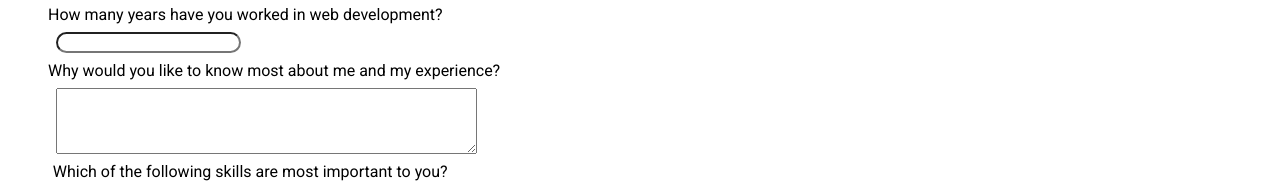
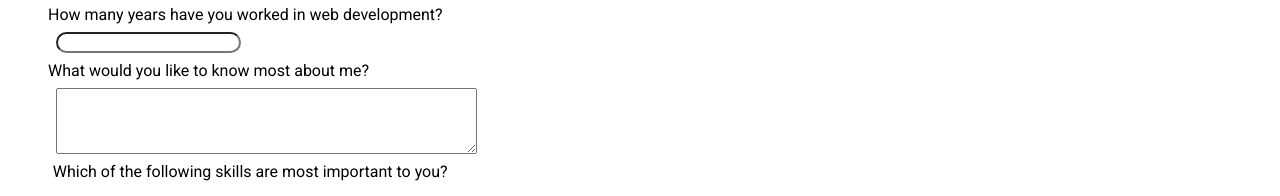
Before and after one commit to cat-west/portfolio, a plain HTML site: page contact-me.html in a window 1280 px wide. Shown: the part 651-847 px from the top of the page. Drawn offline with Linux system fonts and the light colour scheme.

Commit message:
Added Contact page

```diff
--- a/contact-me.html
+++ b/contact-me.html
@@ -61,7 +61,7 @@
                   <input type="number" name="experienceYears">
               </label>
 
-              <label>Why would you like to know most about me and my experience?
+              <label>What would you like to know most about me?
                   <textarea name="contactReason" rows="4" cols="50"></textarea>
               </label>
 
```
